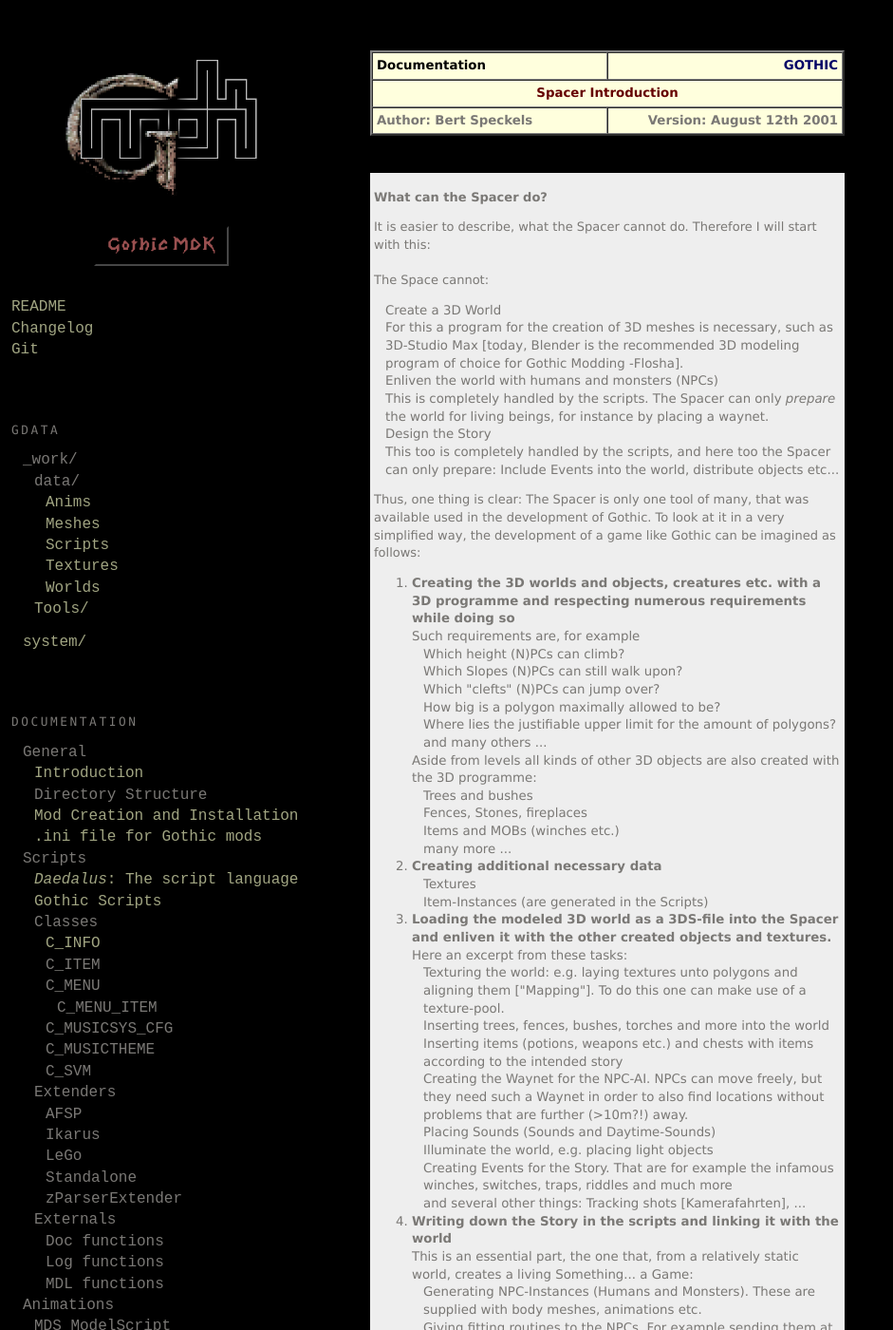
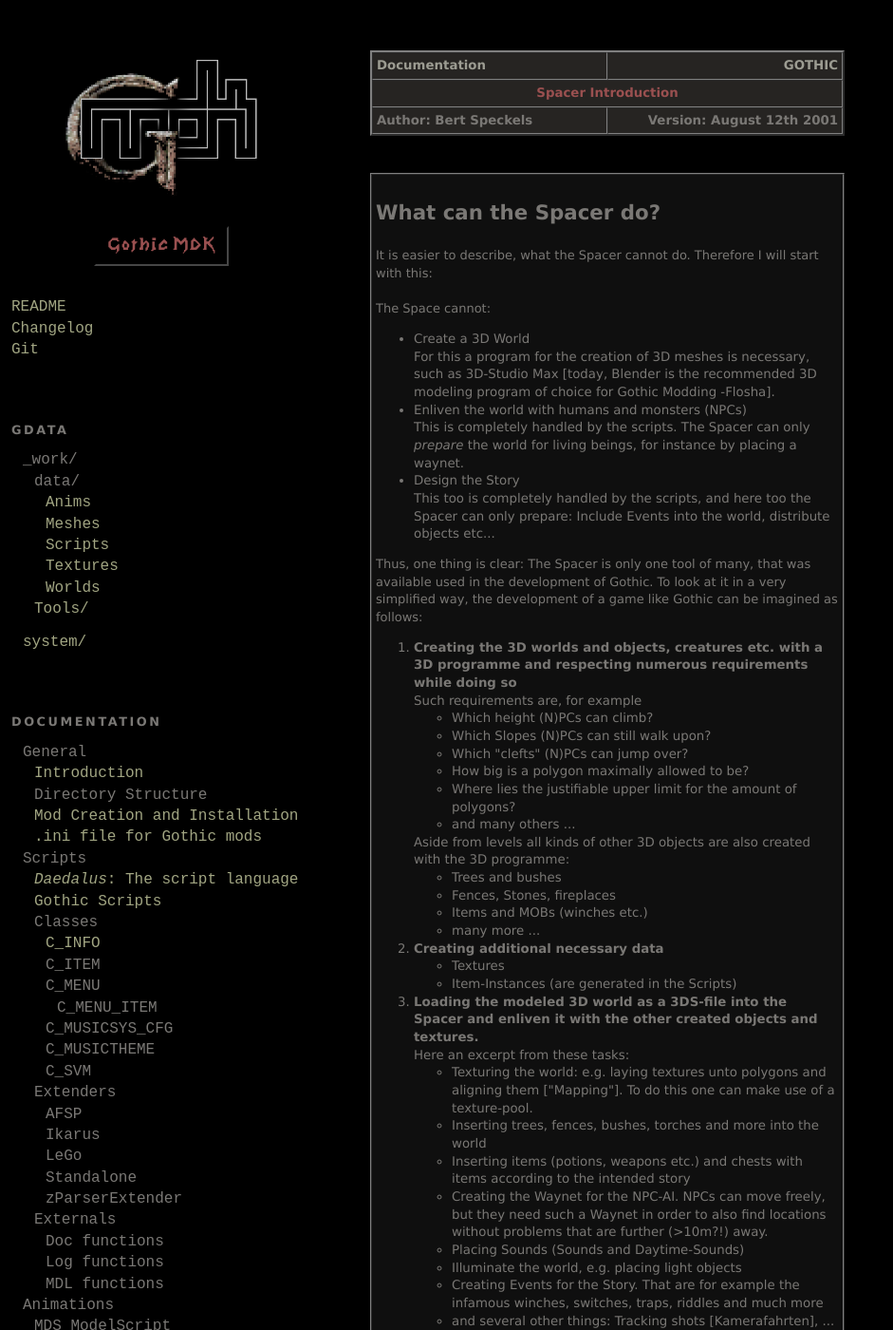
Before and after one commit to PhoenixTales/mdk.gothicarchive.org, a Jekyll site: the page built from docs/spacer/spacer.htm, in a window 1280 px wide and 1400 px high. Shown: the whole window at 95% size, without its empty margins (0-941 px from the left). Built offline with Jekyll 4.4.1, drawn with Linux system fonts in a browser that asks for light colours; some of the changed text lies outside the part shown.

Commit message:
upd docs

```diff
--- a/docs/spacer/spacer.htm
+++ b/docs/spacer/spacer.htm
@@ -8,16 +8,16 @@
 <!---
  Kopfzeile
  --->
-<table width="500" cellpadding=4 cellspacing=0 bgcolor="#FFFFDD" border=2>
+<table width="500" cellpadding=4 cellspacing=0 bgcolor="#262422" border=2>
 <!--- Art des Dokuments und Name des Projekts --->
 <tr>
         <td width=50% align=left>
-                <font color="#000000"><b>
+                <font color="#9c9c92"><b>
                 Documentation
                 </b></font>
         </td>
         <td width=50% align=right>
-                <font color="#000066"><b>
+                <font color="#9c9c92"><b>
                 GOTHIC
                 </b></font>
         </td>
@@ -25,7 +25,7 @@
 <!--- Titel des Dokuments --->
 <tr>
         <td colspan=2 align=center>
-                <font color="#660000"><b>
+                <font color="#9a5050"><b>
                 Spacer Introduction
                 </b></font>
         </td>
@@ -47,7 +47,7 @@
  Inhalt
  --->
 
-<table width="500" cellpadding=4 cellspacing=0 bgcolor="#EEEEEE" border=0>
+<table width="500" cellpadding=4 cellspacing=0 bgcolor="#0f0f0f" border=1>
 <tr>
 <td>
 <font size=2 face="Verdana,Arial, Helv, Helvetica, SanSerif">
--- a/style.css
+++ b/style.css
@@ -41,6 +41,7 @@
   -webkit-tap-highlight-color: transparent;
 }
 
+/*
 h1 {
   font-size: inherit;
 }
@@ -48,11 +49,12 @@
 h2 {
   font-size: 12px;
   font-weight: normal;
-}
+}*/
 
-/*
+
 h1{font-family:verdana,helvetica;font-size:16pt;}
-h2{font-family:verdana,helvetica;font-size:14pt;}*/
+h2{font-family:verdana,helvetica;font-size:14pt;}
+
 h3 {
   font-family: serif;
   font-size: 12pt;
@@ -77,10 +79,6 @@
   background: #2d3a34;
 }
 
-ul {
-  list-style: none;
-  padding-left: 12px;
-}
 
 /* Base - Links */
 
@@ -147,6 +145,11 @@
   position: sticky;
   top: 0;
   overflow: auto;
+}
+
+nav ul {
+  list-style: none;
+  padding-left: 12px;
 }
 
 nav ul li {
@@ -558,6 +561,7 @@
   font-family: verdana, helvetica;
   font-size: 8pt;
   text-align: center;
+  margin-top: 20px;
 }
 
 footer {
```
Also changed, not shown: other parts of docs/spacer/spacer.htm (+1 -1 lines), index.html (+8 -5 lines).
